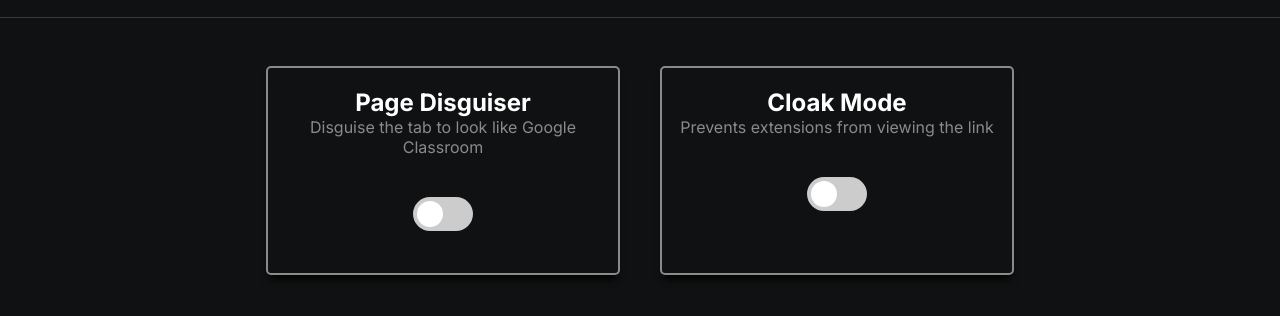
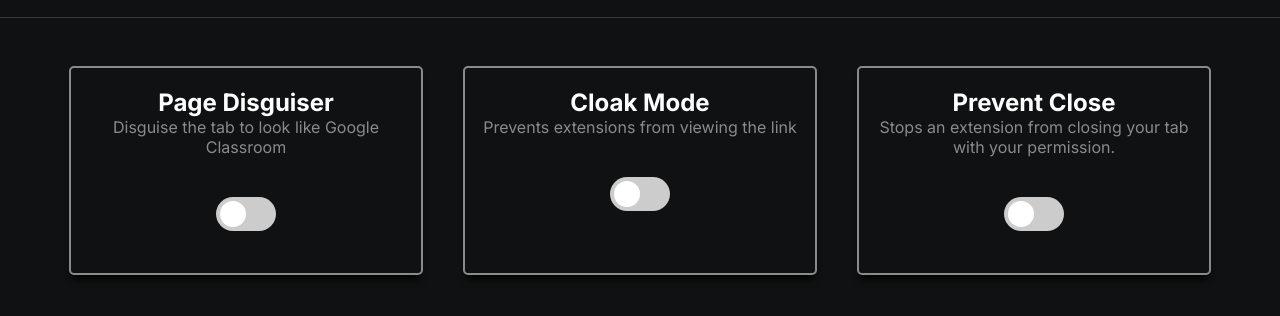
Before and after one commit to BrianWalczak/ProxyHouse, a website: page client/settings.html in a window 1280 px wide. Shown: the part 70-386 px from the top of the page. Drawn offline with Linux system fonts and the light colour scheme.

Commit message:
Update settings.html

```diff
--- a/client/settings.html
+++ b/client/settings.html
@@ -131,6 +131,17 @@
 				<span class="slider round"></span>
 			</label>
 		</div>
+
+		<div class="settings_container">
+			<h2>Prevent Close</h2>
+			<p>Stops an extension from closing your tab with your permission.</p>
+			<br><br>
+
+			<label class="switch">
+				<input type="checkbox" id="prevent_close" onclick="updateSettings()">
+				<span class="slider round"></span>
+			</label>
+		</div>
 	</center>
 </div>
 
```
